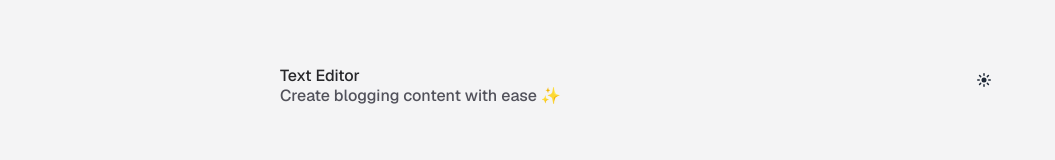
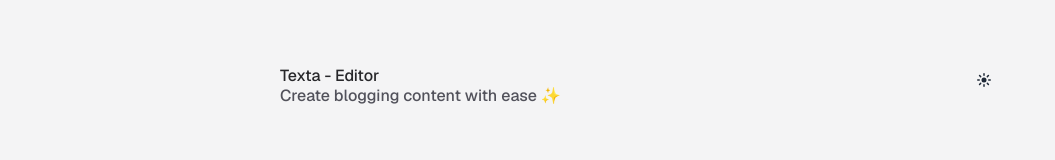
Before and after one commit to R4ULtv/text-editor, a Next.js app: page /help/how-to-enable-ai-feature-flags-in-chrome in a window 1280 px wide. Shown: the top 160 px of the page, without its empty margins (0-1055 px from the left). Built offline with nearby package versions, Linux system fonts and the light colour scheme.

Commit message:
changed name

```diff
--- a/app/layout.js
+++ b/app/layout.js
@@ -9,11 +9,11 @@
 
 export const metadata = {
   metadataBase: "https://editor.raulcarini.dev",
-  title: "Text Editor | by Raul Carini",
+  title: "Texta - Editor",
   description:
     "Create blog posts or articles with ease in a simple text editor and export to markdown, HTML, or doc formats",
   openGraph: {
-    title: "Text Editor | by Raul Carini",
+    title: "Texta - Editor",
     description:
       "Create blog posts or articles with ease in a simple text editor and export to markdown, HTML, or doc formats",
     images: [
@@ -47,7 +47,7 @@
                   href={"/"}
                   className="text-base inline-block font-medium no-underline text-zinc-800 dark:text-zinc-200"
                 >
-                  Text Editor
+                  Texta - Editor
                 </Link>
                 <span className="text-base font-medium leading-none text-zinc-600 dark:text-zinc-400">
                   Create blogging content with ease ✨
```
